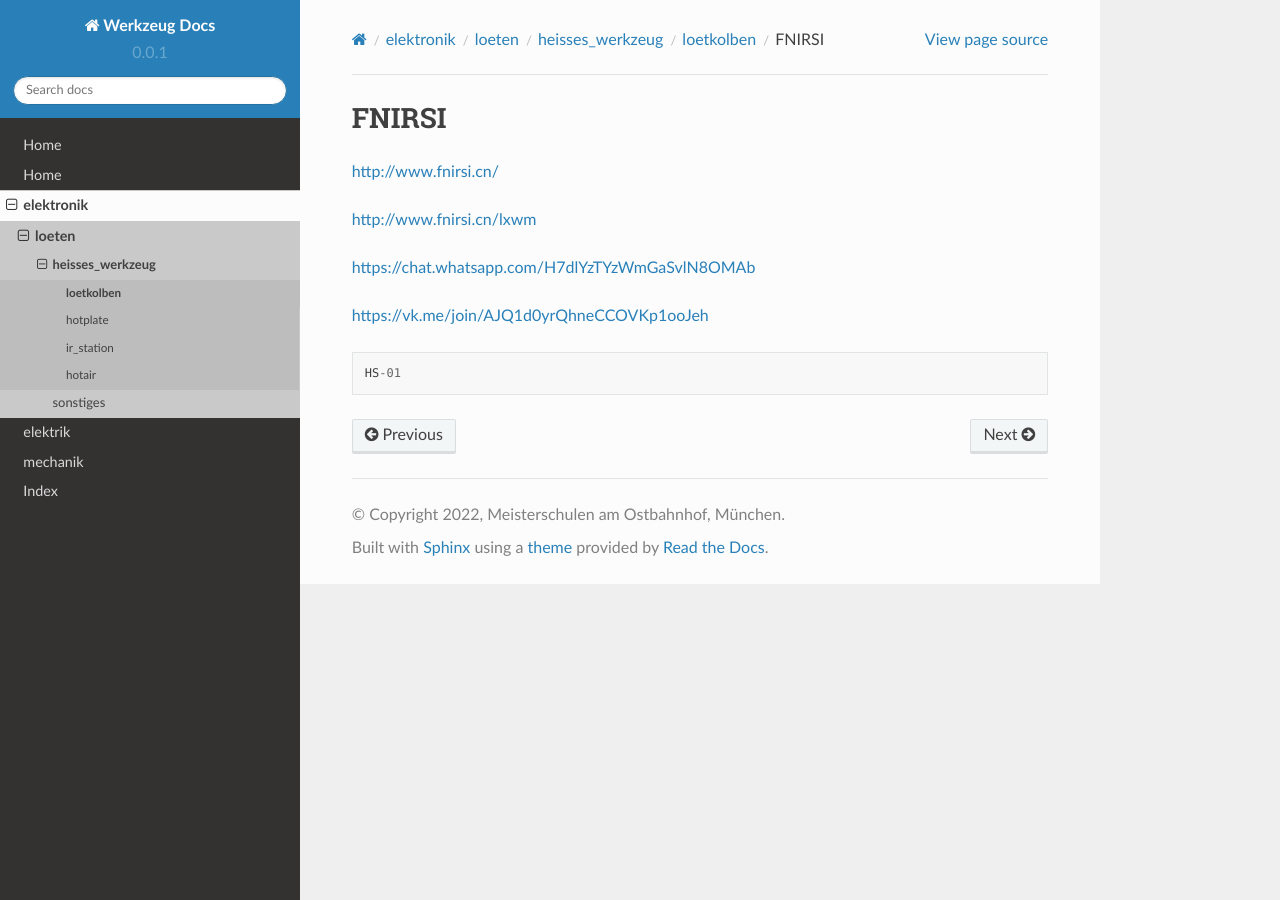
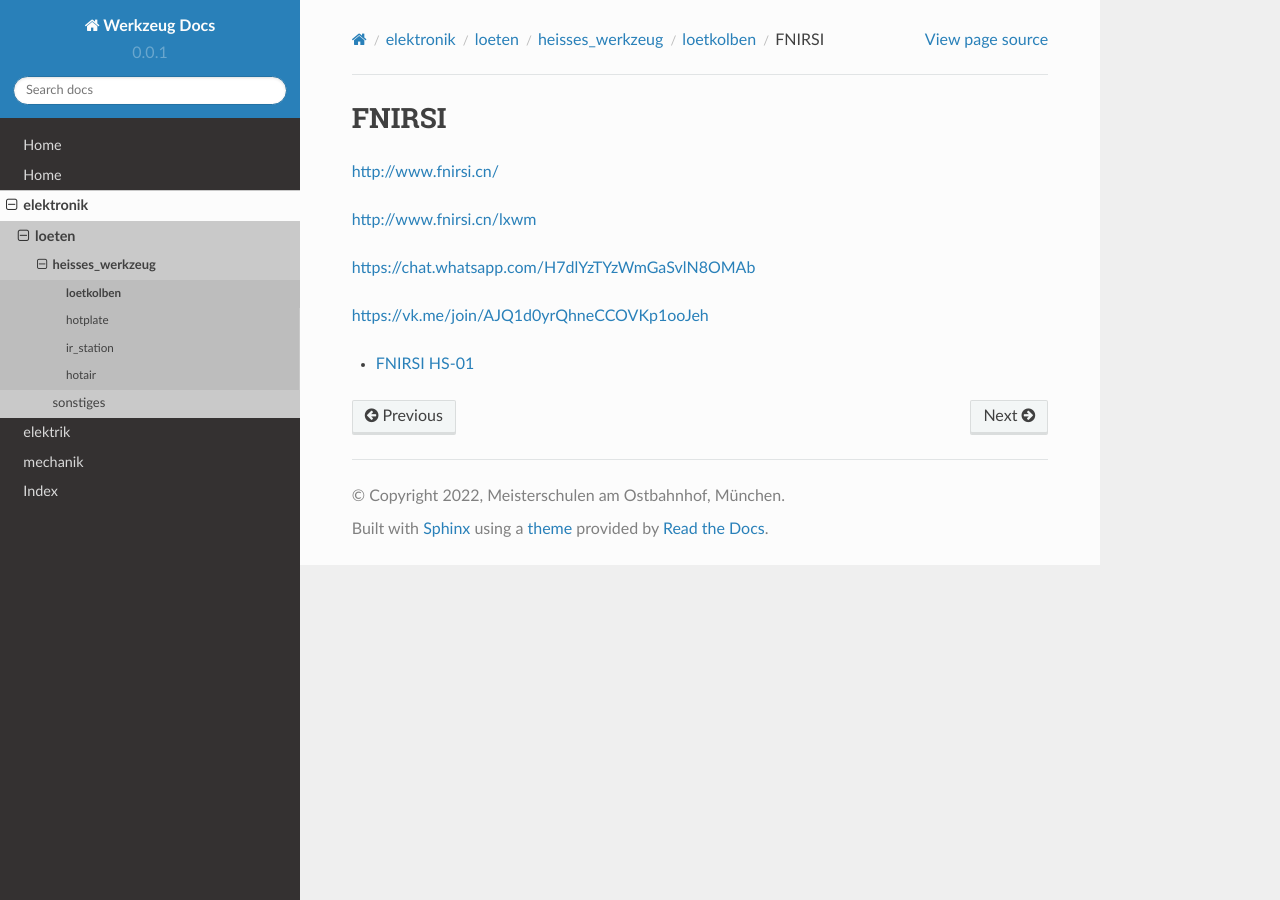
Before and after one commit to diplfranzhoepfinger/werkzeug-docs, a Sphinx documentation site: the page built from docs/elektronik/loeten/heisses_werkzeug/loetkolben/fnirsi/fnirsi.md, in a window 1280 px wide. Built offline with Sphinx 7.4.7 and the Read the Docs theme 2.0.0, drawn with Linux system fonts in a browser that asks for light colours.

Commit message:
Update fnirsi.md

````diff
--- a/docs/elektronik/loeten/heisses_werkzeug/loetkolben/fnirsi/fnirsi.md
+++ b/docs/elektronik/loeten/heisses_werkzeug/loetkolben/fnirsi/fnirsi.md
@@ -8,6 +8,6 @@
 
 [https://vk.me/join/AJQ1d0yrQhneCCOVKp1ooJeh](https://vk.me/join/AJQ1d0yrQhneCCOVKp1ooJeh)
 
-```
+```{toctree}
 HS-01
 ```
````
